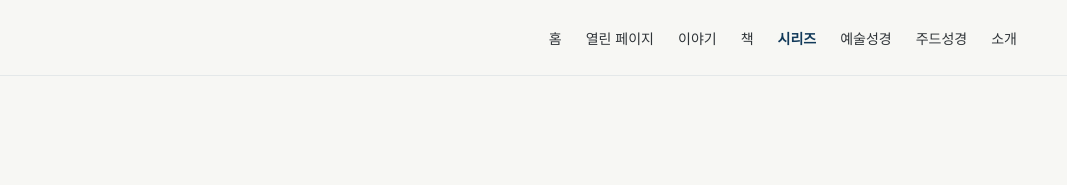
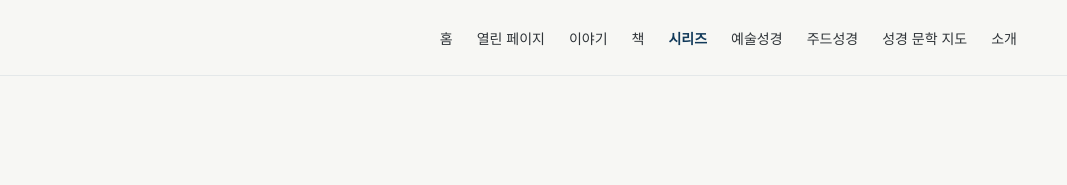
Before and after one commit to biwon7796-png/malsum-forest-site, a plain HTML site: page series/issues/index.html in a window 1280 px wide. Shown: the top 185 px of the page, 213-1280 px from the left. Drawn offline with nearby package versions, Linux system fonts and the light colour scheme.

Commit message:
Keep Bible Literary Map navigation on series/issues/index.html

```diff
--- a/series/issues/index.html
+++ b/series/issues/index.html
@@ -177,7 +177,7 @@
 <header class="site-header" id="top">
   <div class="site-header__wrap">
     <a class="site-wordmark" href="/#page-top" aria-label="말씀의 숲 홈"><img class="wordmark__ma" src="/favicon-48x48.png" alt="" width="48" height="48" aria-hidden="true"><b>말씀의 숲</b></a>
-    <nav class="site-nav" aria-label="주요 메뉴"><a href="/">홈</a><a href="/open-pages/">열린 페이지</a><a href="/stories/">이야기</a><a href="/books/">책</a><a href="/series/" aria-current="page">시리즈</a><a href="/art-bible/">예술성경</a><a href="/judebible/">주드성경</a><a href="/#about">소개</a></nav>
+    <nav class="site-nav" aria-label="주요 메뉴"><a href="/">홈</a><a href="/open-pages/">열린 페이지</a><a href="/stories/">이야기</a><a href="/books/">책</a><a href="/series/" aria-current="page">시리즈</a><a href="/art-bible/">예술성경</a><a href="/judebible/">주드성경</a><a href="/bible-literary-map/">성경 문학 지도</a><a href="/#about">소개</a></nav>
   </div>
 </header>
 <main id="main" tabindex="-1">
```
